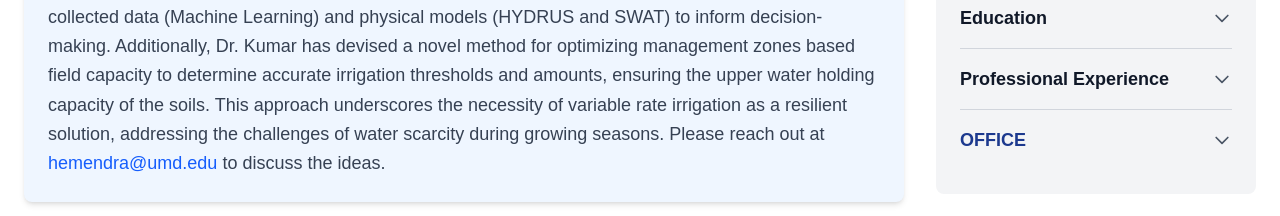
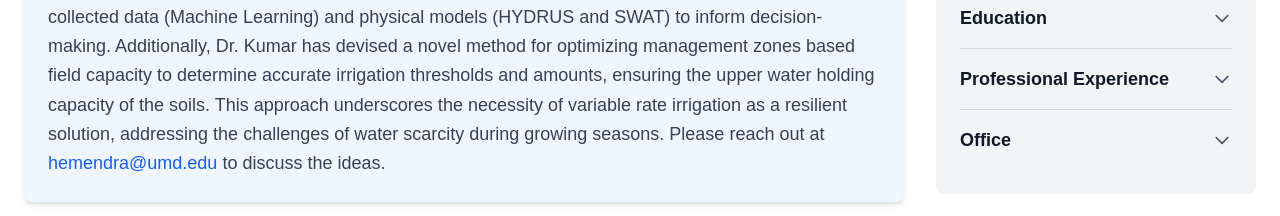
Before and after one commit to f2yapps/academic-lab-website, a Next.js app: page / in a window 1280 px wide. Shown: the part 1149-1365 px from the top of the page. Built offline with nearby package versions, Linux system fonts and the light colour scheme.

Commit message:
Your message

```diff
--- a/app/page.tsx
+++ b/app/page.tsx
@@ -124,7 +124,7 @@
                   onClick={() => setIsOfficeExpanded(!isOfficeExpanded)}
                   className="flex items-center justify-between w-full text-left mb-4"
                 >
-                  <h3 className="text-lg font-semibold text-blue-900">OFFICE</h3>
+                  <h3 className="text-lg font-semibold text-gray-900">Office</h3>
                   <svg
                     className={`w-5 h-5 text-gray-600 transition-transform ${isOfficeExpanded ? 'rotate-180' : ''}`}
                     fill="none"
```
